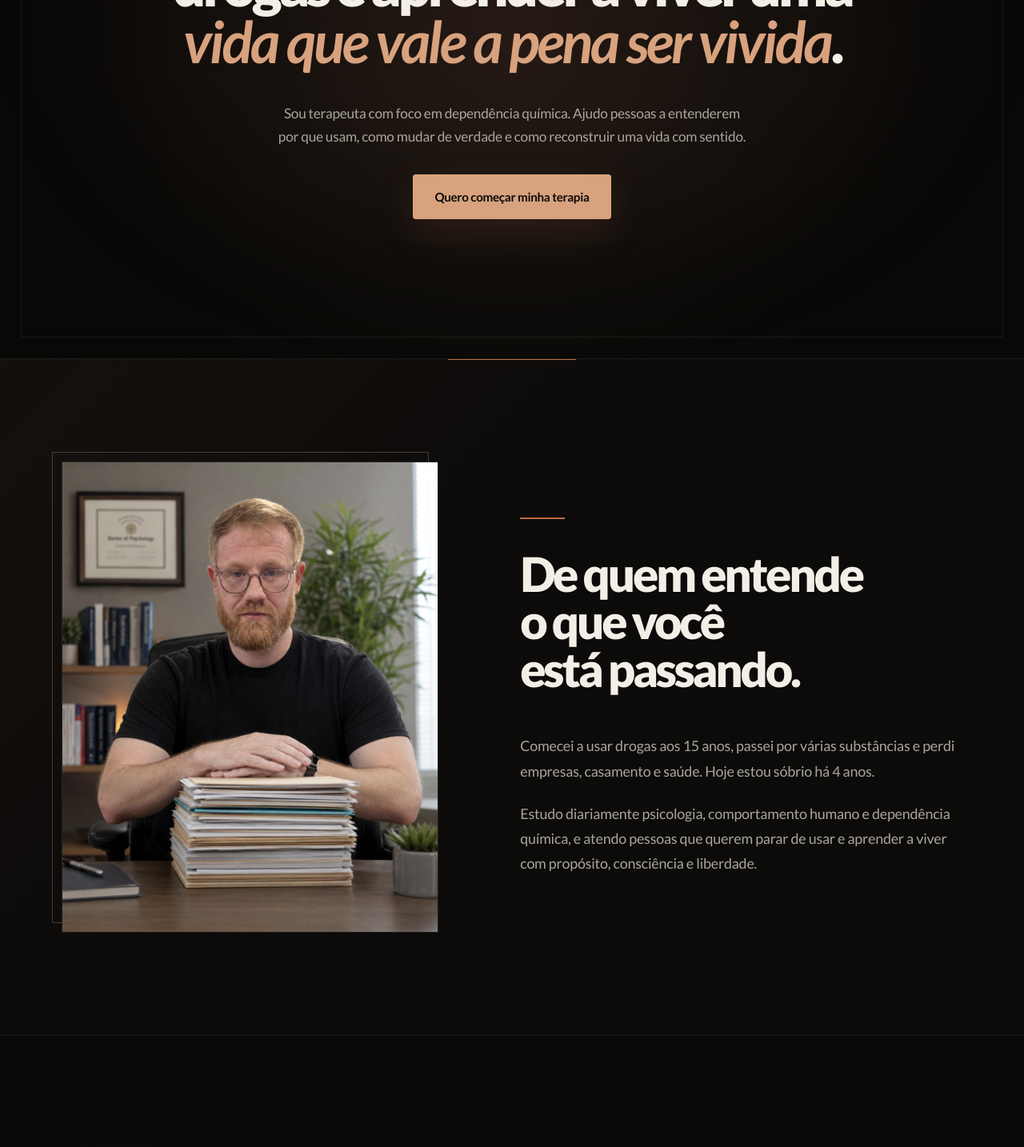
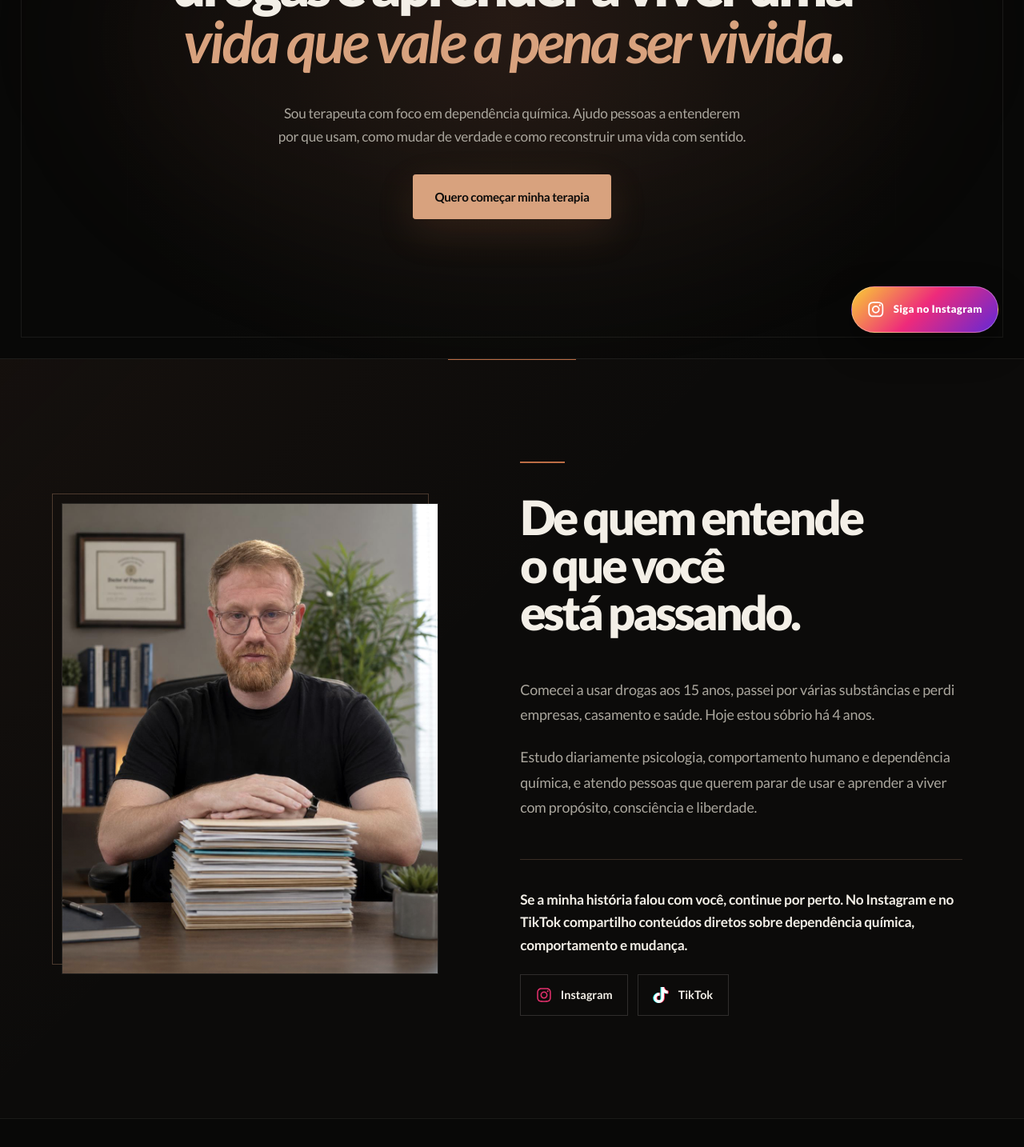
Before and after one commit to eduwiebusch/eduardo-terapeuta, a Next.js app: page / in a window 1280 px wide. Shown: the part 352-1786 px from the top of the page at 80% size. Built offline with nearby package versions, Linux system fonts and the light colour scheme.

Commit message:
Add story social invitation and Instagram button

```diff
--- a/app/globals.css
+++ b/app/globals.css
@@ -289,6 +289,28 @@ body {
 
 .story-copy p + p {
   margin-top: 1.35rem;
+}
+
+.story-social {
+  margin-top: clamp(2rem, 4vw, 3rem);
+  padding-top: clamp(1.75rem, 3vw, 2.25rem);
+  border-top: 1px solid rgb(216 162 126 / 22%);
+}
+
+.story-social > p {
+  margin: 0;
+  color: var(--foreground);
+  font-size: clamp(1rem, 1.35vw, 1.12rem);
+  font-weight: 700;
+  letter-spacing: -0.015em;
+  line-height: 1.65;
+}
+
+.story-social-links {
+  display: flex;
+  flex-wrap: wrap;
+  margin-top: 1.35rem;
+  gap: 0.75rem;
 }
 
 .work-section {
@@ -856,7 +878,8 @@ body {
 }
 
 .contact-cta:focus-visible,
-.social-link:focus-visible {
+.social-link:focus-visible,
+.instagram-float:focus-visible {
   outline: 2px solid var(--foreground);
   outline-offset: 5px;
 }
@@ -921,6 +944,42 @@ body {
 .tiktok-link svg {
   color: #fff;
   filter: drop-shadow(-1px 0 #25f4ee) drop-shadow(1px 0 #fe2c55);
+}
+
+.instagram-float {
+  position: fixed;
+  z-index: 20;
+  right: clamp(1rem, 2.5vw, 2rem);
+  bottom: clamp(1rem, 2.5vw, 2rem);
+  display: inline-flex;
+  min-height: 3.6rem;
+  align-items: center;
+  justify-content: center;
+  gap: 0.7rem;
+  padding: 0.9rem 1.2rem;
+  border: 1px solid rgb(255 255 255 / 30%);
+  border-radius: 999px;
+  background: linear-gradient(135deg, #f9ce34 0%, #ee2a7b 48%, #6228d7 100%);
+  box-shadow: 0 1rem 2.75rem rgb(0 0 0 / 42%);
+  color: #fff;
+  font-size: 0.82rem;
+  font-weight: 900;
+  letter-spacing: 0.025em;
+  text-decoration: none;
+  transition:
+    transform 180ms ease,
+    box-shadow 180ms ease;
+}
+
+.instagram-float svg {
+  width: 1.35rem;
+  height: 1.35rem;
+  flex: 0 0 auto;
+}
+
+.instagram-float:hover {
+  transform: translateY(-3px);
+  box-shadow: 0 1.25rem 3.25rem rgb(0 0 0 / 52%);
 }
 
 .hero-mark,
@@ -1000,6 +1059,14 @@ body {
 
   .story-copy p {
     line-height: 1.68;
+  }
+
+  .story-social-links {
+    flex-direction: column;
+  }
+
+  .story-social-links .social-link {
+    width: 100%;
   }
 
   .work-section {
@@ -1142,6 +1209,23 @@ body {
   .social-link {
     width: 100%;
   }
+
+  .instagram-float {
+    width: 3.6rem;
+    min-height: 3.6rem;
+    padding: 0;
+  }
+
+  .instagram-float span {
+    position: absolute;
+    width: 1px;
+    height: 1px;
+    padding: 0;
+    overflow: hidden;
+    clip: rect(0, 0, 0, 0);
+    white-space: nowrap;
+    border: 0;
+  }
 }
 
 @media (min-width: 641px) and (max-width: 900px) {
--- a/app/page.tsx
+++ b/app/page.tsx
@@ -62,6 +62,36 @@ export default function Home() {
                 dependência química, e atendo pessoas que querem parar de usar e
                 aprender a viver com propósito, consciência e liberdade.
               </p>
+            </div>
+
+            <div className="story-social">
+              <p>
+                Se a minha história falou com você, continue por perto. No
+                Instagram e no TikTok compartilho conteúdos diretos sobre
+                dependência química, comportamento e mudança.
+              </p>
+              <div className="story-social-links">
+                <a
+                  className="social-link instagram-link"
+                  href="https://www.instagram.com/eduwiebusch/"
+                  target="_blank"
+                  rel="noopener noreferrer"
+                  aria-label="Seguir Eduardo Wiebusch no Instagram"
+                >
+                  <FaInstagram aria-hidden="true" />
+                  <span>Instagram</span>
+                </a>
+                <a
+                  className="social-link tiktok-link"
+                  href="https://www.tiktok.com/@eduwiebusch"
+                  target="_blank"
+                  rel="noopener noreferrer"
+                  aria-label="Seguir Eduardo Wiebusch no TikTok"
+                >
+                  <FaTiktok aria-hidden="true" />
+                  <span>TikTok</span>
+                </a>
+              </div>
             </div>
           </div>
         </div>
@@ -438,6 +468,17 @@ export default function Home() {
           </div>
         </div>
       </section>
+
+      <a
+        className="instagram-float"
+        href="https://www.instagram.com/eduwiebusch/"
+        target="_blank"
+        rel="noopener noreferrer"
+        aria-label="Seguir Eduardo Wiebusch no Instagram"
+      >
+        <FaInstagram aria-hidden="true" />
+        <span>Siga no Instagram</span>
+      </a>
     </main>
   );
 }
```
Also changed, not shown: 1 other file (tests, documents, lock files or other folders).
